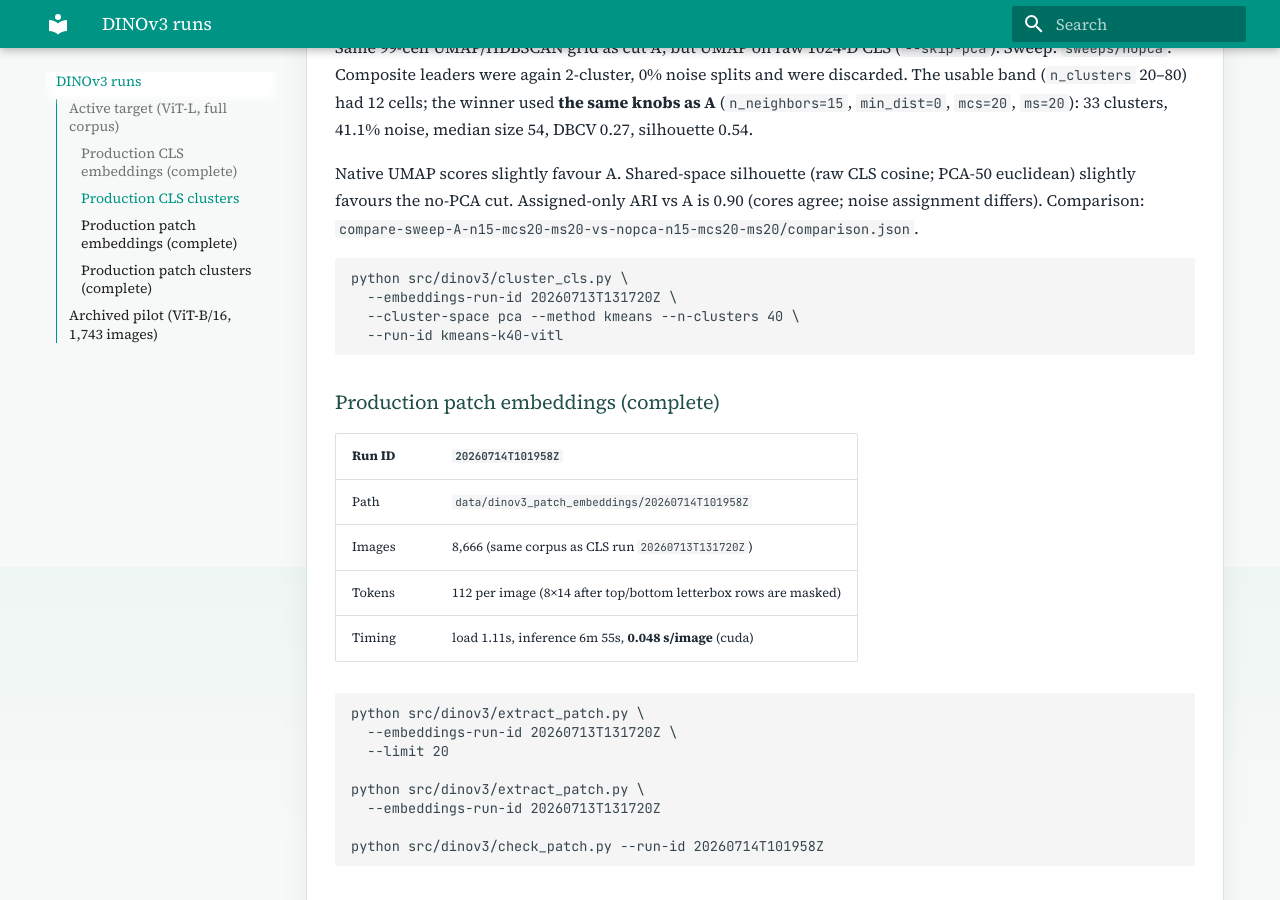
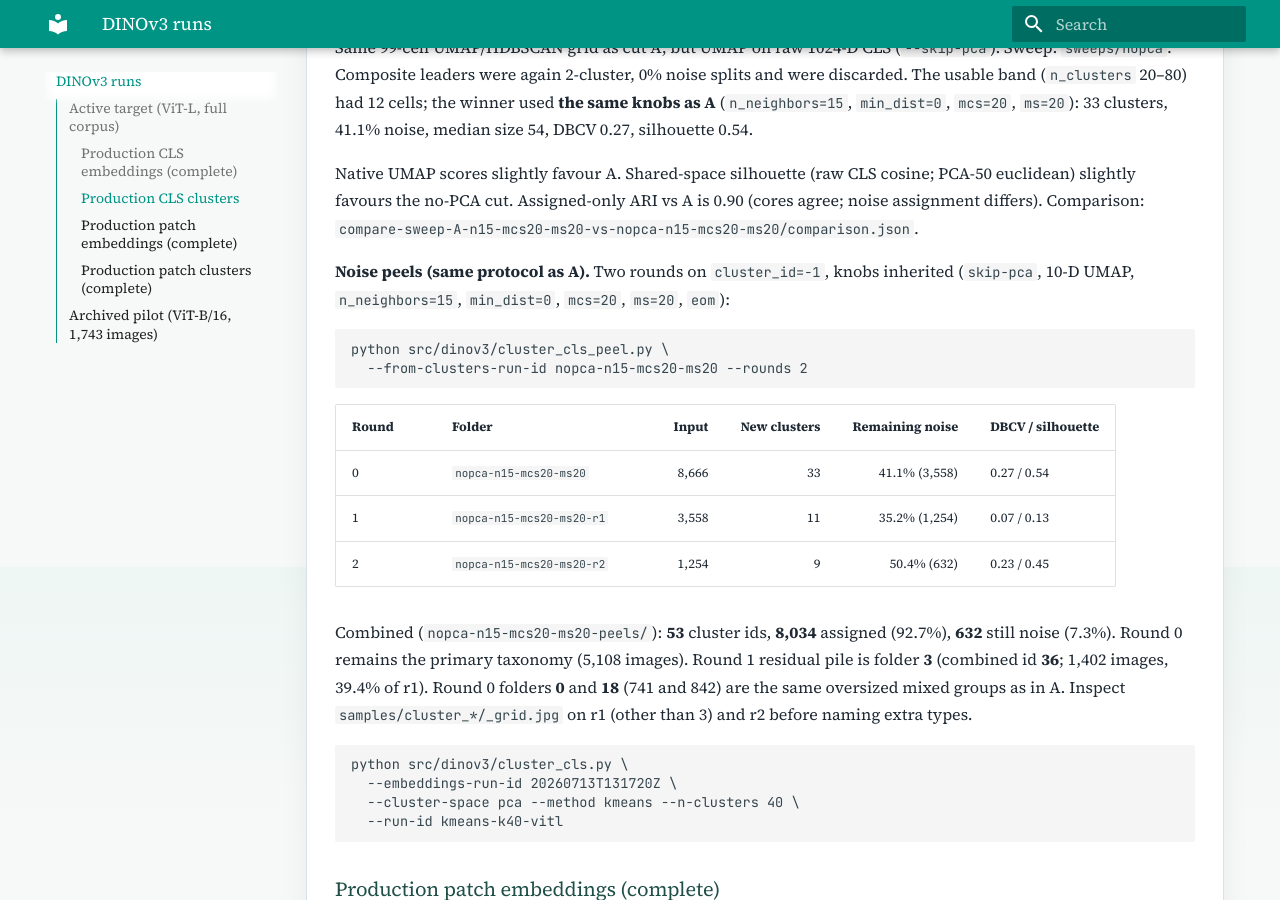
Before and after one commit to lyashevska/thmbnails, an MkDocs documentation site: the page built from docs/dinov3_runs.md, in a window 1280 px wide and 900 px high, scrolled down 3033 px. Built offline with MkDocs 1.6.1 and Material for MkDocs 9.7.7, drawn with Linux system fonts in a browser that asks for light colours.

Commit message:
Peel no-PCA HDBSCAN noise with the same two-round protocol as cut A
Inherit skip-PCA knobs from nopca-n15-mcs20-ms20, write combined
assignments, and record n_by_round on peel manifests.

````diff
--- a/docs/dinov3_runs.md
+++ b/docs/dinov3_runs.md
@@ -99,6 +99,21 @@ Same 99-cell UMAP/HDBSCAN grid as cut A, but UMAP on raw 1024-D CLS (`--skip-pca
 
 Native UMAP scores slightly favour A. Shared-space silhouette (raw CLS cosine; PCA-50 euclidean) slightly favours the no-PCA cut. Assigned-only ARI vs A is 0.90 (cores agree; noise assignment differs). Comparison: `compare-sweep-A-n15-mcs20-ms20-vs-nopca-n15-mcs20-ms20/comparison.json`.
 
+**Noise peels (same protocol as A).** Two rounds on `cluster_id=-1`, knobs inherited (`skip-pca`, 10-D UMAP, `n_neighbors=15`, `min_dist=0`, `mcs=20`, `ms=20`, `eom`):
+
+```bash
+python src/dinov3/cluster_cls_peel.py \
+  --from-clusters-run-id nopca-n15-mcs20-ms20 --rounds 2
+```
+
+| Round | Folder | Input | New clusters | Remaining noise | DBCV / silhouette |
+|-------|--------|------:|-------------:|----------------:|-------------------|
+| 0 | `nopca-n15-mcs20-ms20` | 8,666 | 33 | 41.1% (3,558) | 0.27 / 0.54 |
+| 1 | `nopca-n15-mcs20-ms20-r1` | 3,558 | 11 | 35.2% (1,254) | 0.07 / 0.13 |
+| 2 | `nopca-n15-mcs20-ms20-r2` | 1,254 | 9 | 50.4% (632) | 0.23 / 0.45 |
+
+Combined (`nopca-n15-mcs20-ms20-peels/`): **53** cluster ids, **8,034** assigned (92.7%), **632** still noise (7.3%). Round 0 remains the primary taxonomy (5,108 images). Round 1 residual pile is folder **3** (combined id **36**; 1,402 images, 39.4% of r1). Round 0 folders **0** and **18** (741 and 842) are the same oversized mixed groups as in A. Inspect `samples/cluster_*/_grid.jpg` on r1 (other than 3) and r2 before naming extra types.
+
 ```bash
 python src/dinov3/cluster_cls.py \
   --embeddings-run-id 20260713T131720Z \
````
Also changed, not shown: README-dev.md (+10 -1 lines), 1 other file.
